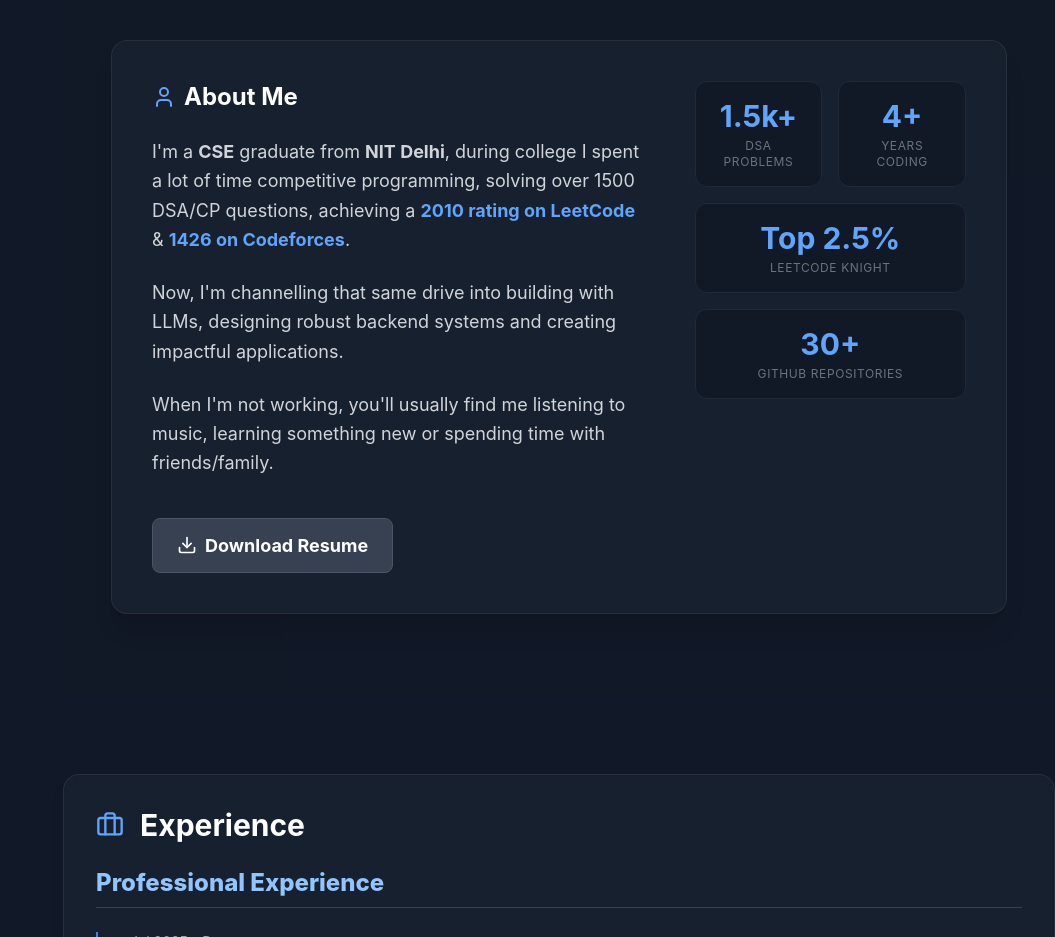
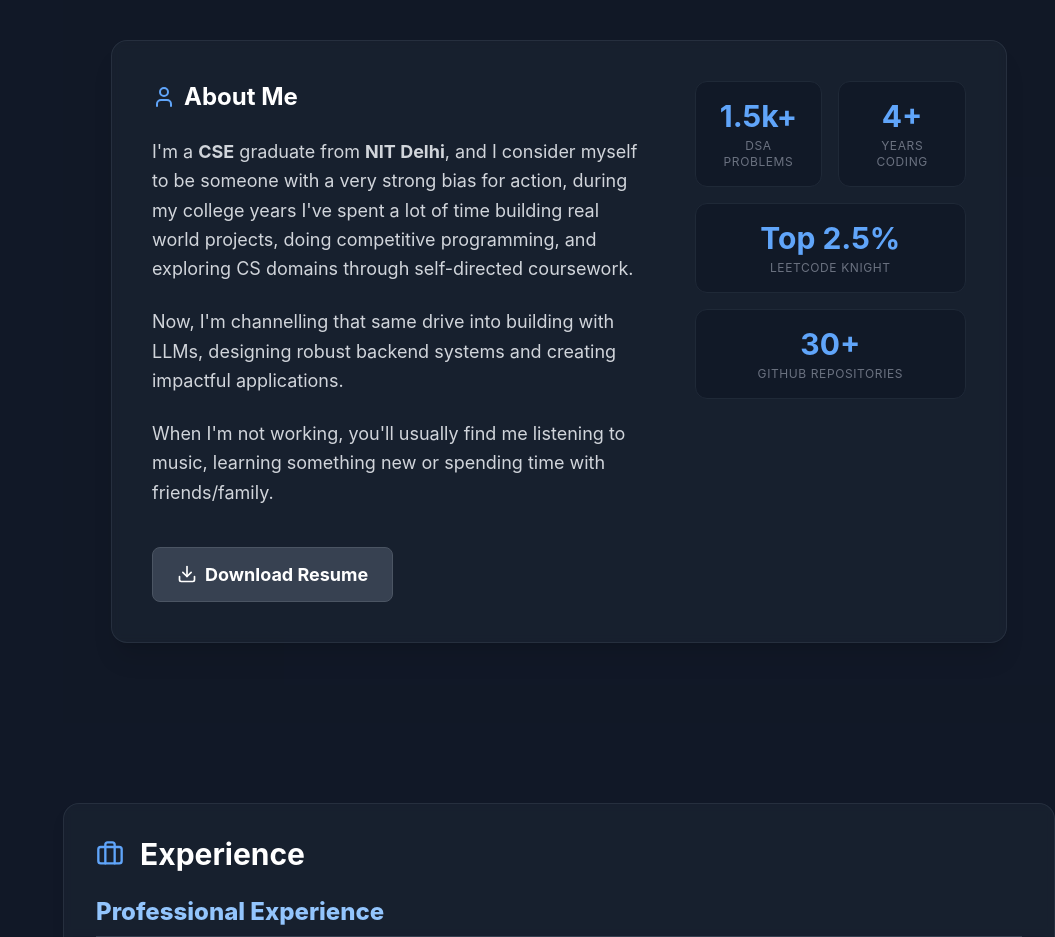
Before and after one commit to Gaurishh/portfolio-website, a Next.js app: page / in a window 1280 px wide. Shown: the part 840-1777 px from the top of the page, without its empty margins (225-1280 px from the left). Built offline with nearby package versions, Linux system fonts and the light colour scheme.

Commit message:
Revise About Me section with enhanced details
Updated personal description to highlight project experience and self-directed learning.

```diff
--- a/components/AboutSection.js
+++ b/components/AboutSection.js
@@ -57,7 +57,7 @@ const AboutSection = () => {
                                     <User className="text-blue-400" /> About Me
                                 </h3>
                                 <p>
-                                    I&apos;m a <strong>CSE</strong> graduate from <strong>NIT Delhi</strong>, during college I spent a lot of time competitive programming, solving over 1500 DSA/CP questions, achieving a <strong className="text-blue-400">2010 rating on LeetCode</strong> & <strong className="text-blue-400">1426 on Codeforces</strong>.
+                                    I&apos;m a <strong>CSE</strong> graduate from <strong>NIT Delhi</strong>, and I consider myself to be someone with a very strong bias for action, during my college years I've spent a lot of time building real world projects, doing competitive programming, and exploring CS domains through self-directed coursework.
                                 </p>
                                 <p>
                                     Now, I&apos;m channelling that same drive into building with LLMs, designing robust backend systems and creating impactful applications.
```
